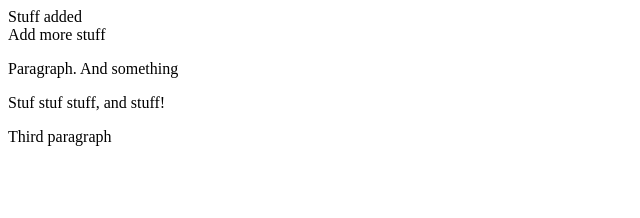
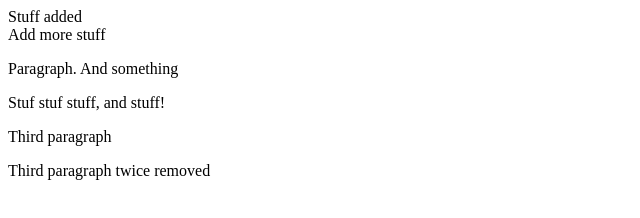
Before and after one commit to Kyrune/Test, a plain HTML site: page index.html in a window 1280 px wide. Shown: the whole page, without its empty margins (0-640 px from the left). Drawn offline with Linux system fonts and the light colour scheme.

Commit message:
Twice removed

```diff
--- a/index.html
+++ b/index.html
@@ -16,5 +16,6 @@
     </div>
     <p>Stuf stuf stuff, and stuff!</p>
     <p>Third paragraph</p>
+    <p>Third paragraph twice removed</p>
   </body>
 </html>
```
